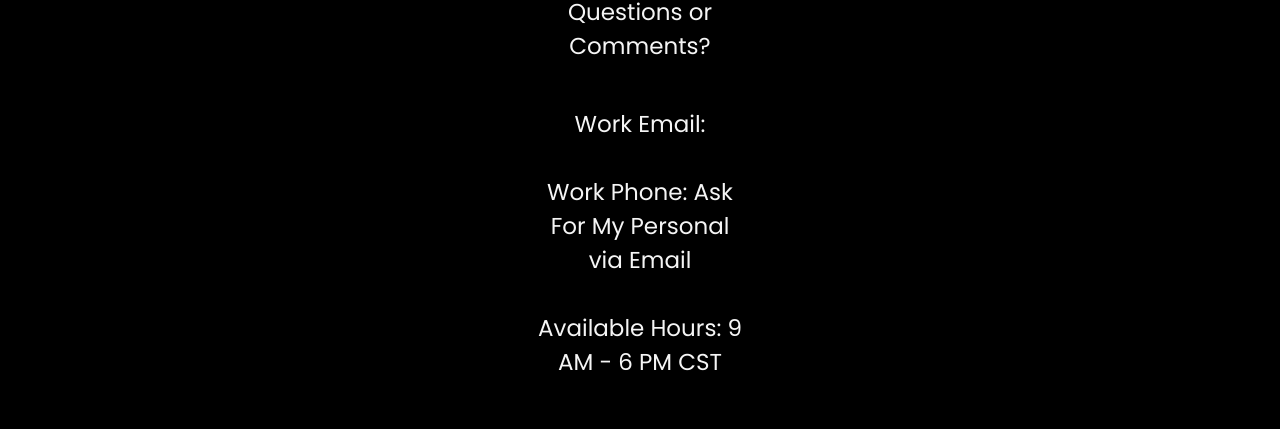
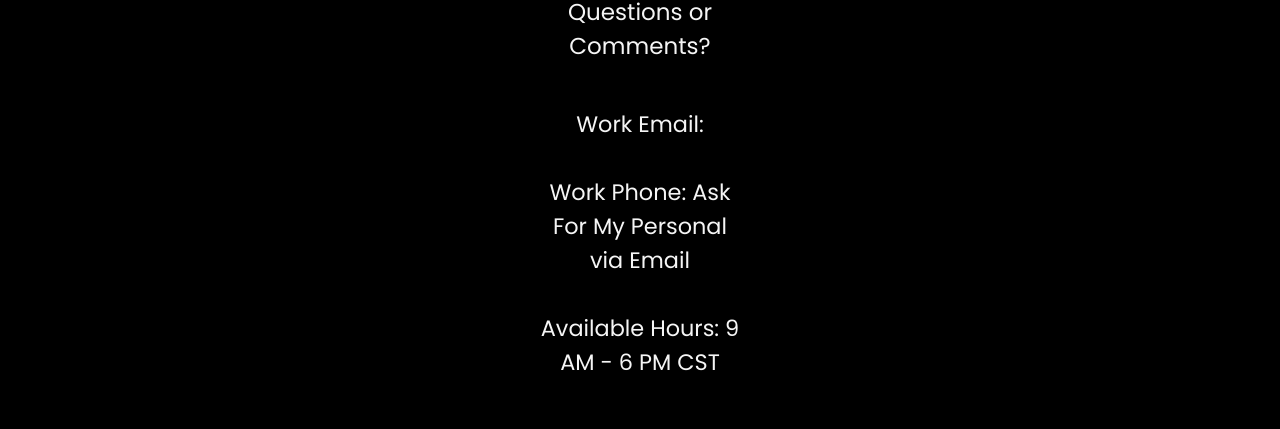
Before and after one commit to chickenandbeef/PersonalPortfolio, a plain HTML site: page index.html in a window 1280 px wide. Shown: the part 3814-4243 px from the top of the page. Drawn offline with nearby package versions, Linux system fonts and the light colour scheme.

Commit message:
Update style.css
final

```diff
--- a/style.css
+++ b/style.css
@@ -452,7 +452,6 @@ section .button button:hover{
     flex-direction: column;
      justify-content: center;
      align-items: center;
-
 }
 .contact .text{
     width: 20%;
@@ -463,9 +462,8 @@ section .button button:hover{
 }
 
 .contact .text p{
-    font-size: 23px;
+    font-size: 1.4rem;
     color: whitesmoke;
-    text-align: center;
 }
 
 /* Footer Section */
```
